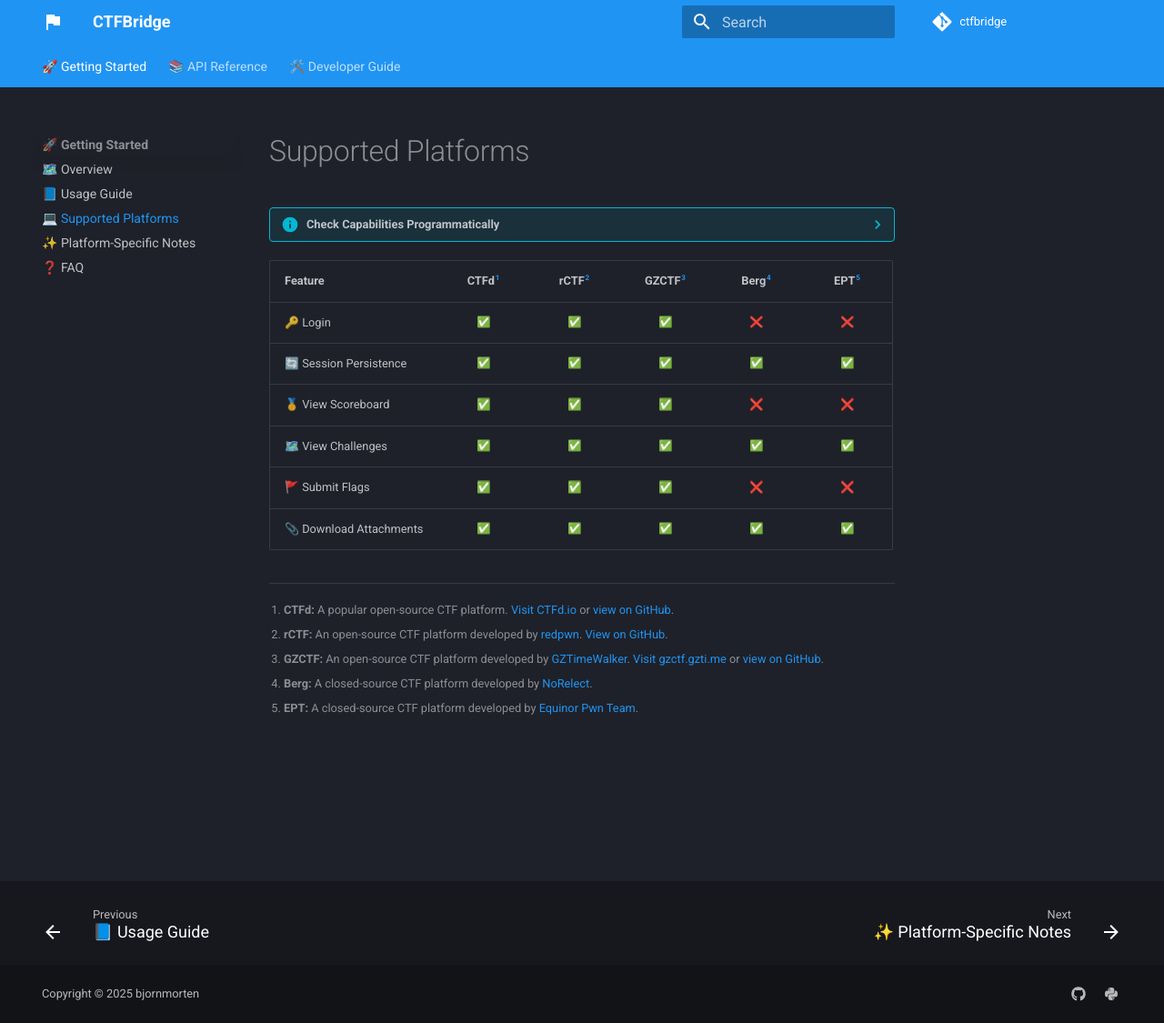
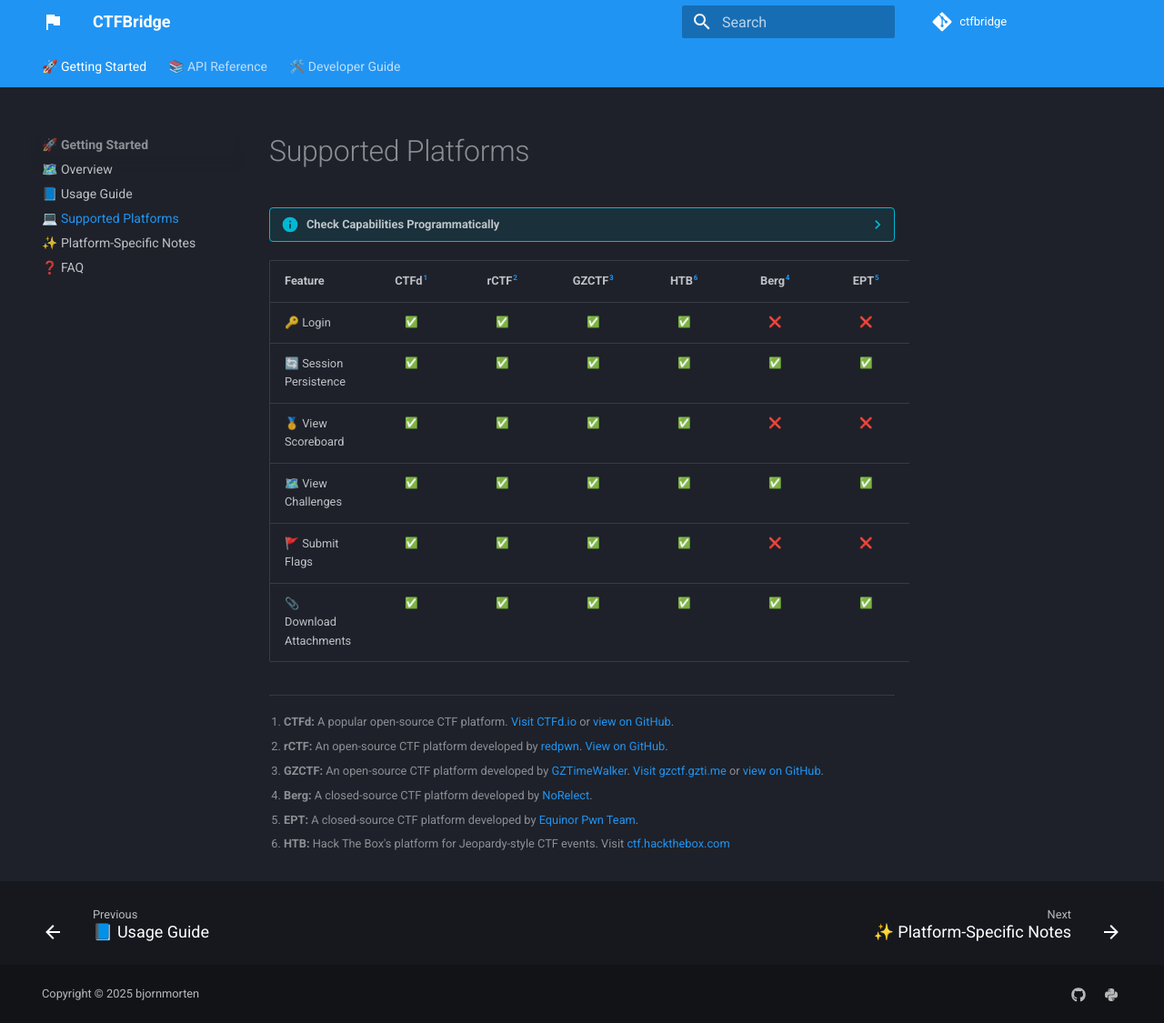
Before and after one commit to bjornmorten/ctfbridge, an MkDocs documentation site: the page built from docs/getting-started/platforms.md, in a window 1280 px wide and 1125 px high. Shown: the whole window at 91% size. Built offline with MkDocs 1.6.1 and Material for MkDocs 9.7.7, drawn with Linux system fonts in a browser that asks for light colours; emoji names are drawn with the system emoji font; comment, search, counter and statistics services are not loaded.

Commit message:
ci: auto-update docs

```diff
--- a/docs/getting-started/platforms.md
+++ b/docs/getting-started/platforms.md
@@ -9,18 +9,19 @@ description: Discover which CTF platforms are supported by CTFBridge. Compare fe
     This table provides a quick at-a-glance overview. For use in your code, you can check these features programmatically using the `client.capabilities` property after initializing a client. See the [Usage Guide](usage.md#checking-platform-capabilities) for an example.
 
 <!-- PLATFORMS_MATRIX_START -->
-| Feature | CTFd[^ctfd] | rCTF[^rctf] | GZCTF[^gzctf] | Berg[^berg] | EPT[^ept] |
-| :--- | :---: | :---: | :---: | :---: | :---: |
-| 🔑 Login | :white_check_mark: | :white_check_mark: | :white_check_mark: | :x: | :x: |
-| 🔄 Session Persistence | :white_check_mark: | :white_check_mark: | :white_check_mark: | :white_check_mark: | :white_check_mark: |
-| 🥇 View Scoreboard | :white_check_mark: | :white_check_mark: | :white_check_mark: | :x: | :x: |
-| 🗺️ View Challenges | :white_check_mark: | :white_check_mark: | :white_check_mark: | :white_check_mark: | :white_check_mark: |
-| 🚩 Submit Flags | :white_check_mark: | :white_check_mark: | :white_check_mark: | :x: | :x: |
-| 📎 Download Attachments | :white_check_mark: | :white_check_mark: | :white_check_mark: | :white_check_mark: | :white_check_mark: |
+| Feature | CTFd[^ctfd] | rCTF[^rctf] | GZCTF[^gzctf] | HTB[^htb] | Berg[^berg] | EPT[^ept] |
+| :--- | :---: | :---: | :---: | :---: | :---: | :---: |
+| 🔑 Login | :white_check_mark: | :white_check_mark: | :white_check_mark: | :white_check_mark: | :x: | :x: |
+| 🔄 Session Persistence | :white_check_mark: | :white_check_mark: | :white_check_mark: | :white_check_mark: | :white_check_mark: | :white_check_mark: |
+| 🥇 View Scoreboard | :white_check_mark: | :white_check_mark: | :white_check_mark: | :white_check_mark: | :x: | :x: |
+| 🗺️ View Challenges | :white_check_mark: | :white_check_mark: | :white_check_mark: | :white_check_mark: | :white_check_mark: | :white_check_mark: |
+| 🚩 Submit Flags | :white_check_mark: | :white_check_mark: | :white_check_mark: | :white_check_mark: | :x: | :x: |
+| 📎 Download Attachments | :white_check_mark: | :white_check_mark: | :white_check_mark: | :white_check_mark: | :white_check_mark: | :white_check_mark: |
 
 [^ctfd]: **CTFd:** A popular open-source CTF platform. [Visit CTFd.io](https://ctfd.io/) or [view on GitHub](https://github.com/CTFd/CTFd).
 [^rctf]: **rCTF:** An open-source CTF platform developed by [redpwn](https://redpwn.net/). [View on GitHub](https://github.com/otter-sec/rctf).
 [^gzctf]: **GZCTF:** An open-source CTF platform developed by [GZTimeWalker](https://github.com/GZTimeWalker). [Visit gzctf.gzti.me](https://gzctf.gzti.me/) or [view on GitHub](https://github.com/GZTimeWalker/GZCTF).
 [^berg]: **Berg:** A closed-source CTF platform developed by [NoRelect](https://github.com/NoRelect/).
 [^ept]: **EPT:** A closed-source CTF platform developed by [Equinor Pwn Team](https://x.com/ept_gg).
+[^htb]: **HTB:** Hack The Box's platform for Jeopardy-style CTF events. Visit [ctf.hackthebox.com](https://ctf.hackthebox.com/)
 <!-- PLATFORMS_MATRIX_END -->
```
Also changed, not shown: README.md (+1 -0 lines).
